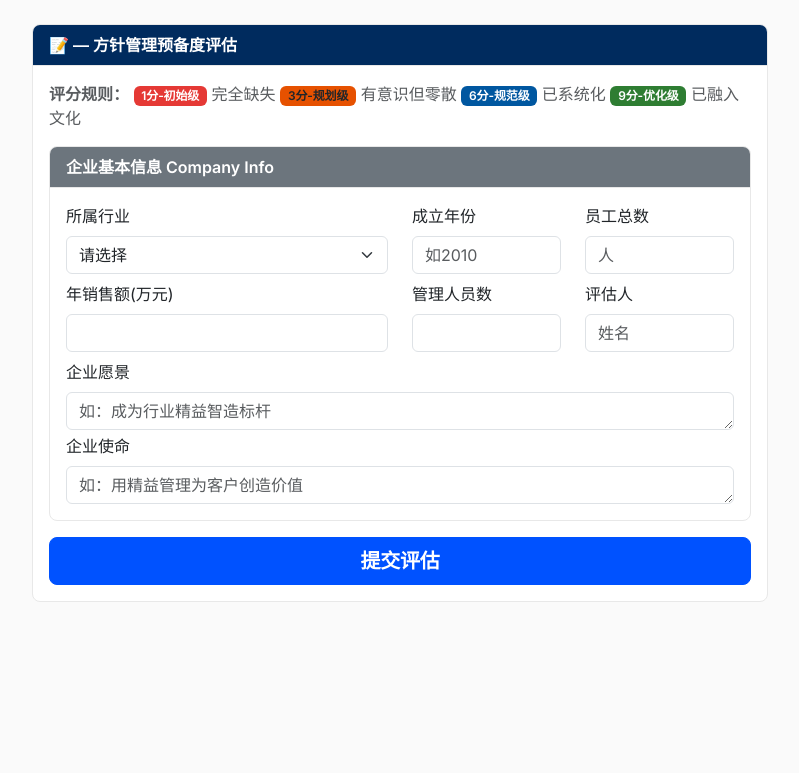
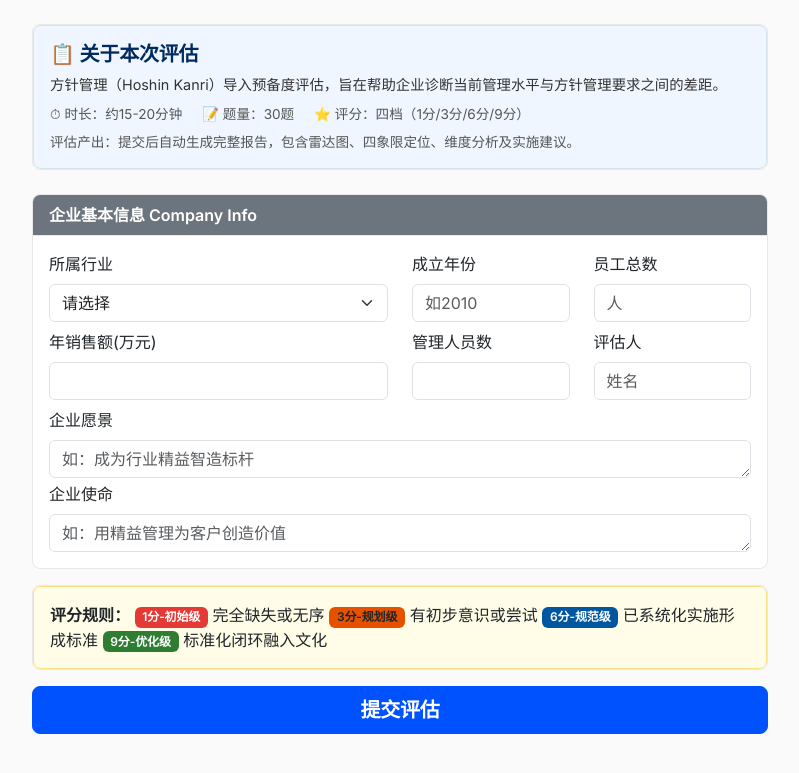
Before and after one commit to shadowfei/hoshin-assess, a Python web app: template templates/self/survey.html in a window 1280 px wide. Shown: the top 773 px of the page, without its empty margins (240-1039 px from the left). Run offline with Jinja, Linux system fonts and the light colour scheme; the template is opened without the code that fills it, so the values that code supplies are empty.

Commit message:
fix: client survey intro, scoring rules order, full report

```diff
--- a/templates/self/survey.html
+++ b/templates/self/survey.html
@@ -3,16 +3,25 @@
 {% block navbar %}{% endblock %}
 {% block content %}
 <div class="row justify-content-center"><div class="col-lg-8">
+
+<!-- 评估开场引导 -->
 <div class="card mb-4">
-<div class="card-header bg-primary text-white">📝 {{ assessment.company_name }} — 方针管理预备度评估</div>
-<div class="card-body">
-<p class="text-muted mb-3">
-    <strong>评分规则：</strong>
-    <span class="badge bg-danger">1分-初始级</span> 完全缺失
-    <span class="badge bg-warning text-dark">3分-规划级</span> 有意识但零散
-    <span class="badge bg-info text-white">6分-规范级</span> 已系统化
-    <span class="badge bg-success">9分-优化级</span> 已融入文化
-</p>
+<div class="card-body" style="background:#F0F6FF;border:1px solid #D6E4F0;border-radius:8px;">
+    <h5 style="color:#002B5E;">📋 关于本次评估</h5>
+    <p style="font-size:0.9rem;color:#333;margin-bottom:8px;">
+        方针管理（Hoshin Kanri）导入预备度评估，旨在帮助企业诊断当前管理水平与方针管理要求之间的差距。
+    </p>
+    <div style="font-size:0.85rem;color:#555;margin-bottom:8px;">
+        <span style="display:inline-block;margin-right:16px;">⏱ 时长：约15-20分钟</span>
+        <span style="display:inline-block;margin-right:16px;">📝 题量：30题</span>
+        <span style="display:inline-block;">⭐ 评分：四档（1分/3分/6分/9分）</span>
+    </div>
+    <p style="font-size:0.85rem;color:#555;margin-bottom:0;">
+        评估产出：提交后自动生成完整报告，包含雷达图、四象限定位、维度分析及实施建议。
+    </p>
+</div>
+</div>
+
 <form method="post" action="/self/{{ assessment.id }}">
 <!-- 企业信息填写 -->
 <div class="card mb-3"><div class="card-header bg-secondary text-white">企业基本信息 Company Info</div><div class="card-body">
@@ -33,6 +42,16 @@
 <div class="mb-1"><label class="form-label">企业愿景</label><textarea name="company_vision" class="form-control" rows="1" placeholder="如：成为行业精益智造标杆"></textarea></div>
 <div class="mb-0"><label class="form-label">企业使命</label><textarea name="company_mission" class="form-control" rows="1" placeholder="如：用精益管理为客户创造价值"></textarea></div>
 </div></div>
+
+<!-- 评分规则 -->
+<div class="card mb-3"><div class="card-body" style="background:#FFFDE7;border:1px solid #FFE082;border-radius:8px;">
+    <strong>评分规则：</strong>
+    <span class="badge bg-danger">1分-初始级</span> 完全缺失或无序
+    <span class="badge bg-warning text-dark">3分-规划级</span> 有初步意识或尝试
+    <span class="badge bg-info text-white">6分-规范级</span> 已系统化实施形成标准
+    <span class="badge bg-success">9分-优化级</span> 标准化闭环融入文化
+</div></div>
+
 {% set dim_cn = ["","一、战略预备度与外部环境","二、领导力与组织文化","三、流程管理与改善能力","四、执行、对齐与数字化基础"] %}
 {% set dim_en = ["","Strategic Readiness & External Environment","Leadership & Culture","Process & Improvement Capability","Execution, Alignment & Digital Foundation"] %}
 {% for dim, items in dimensions %}
```
